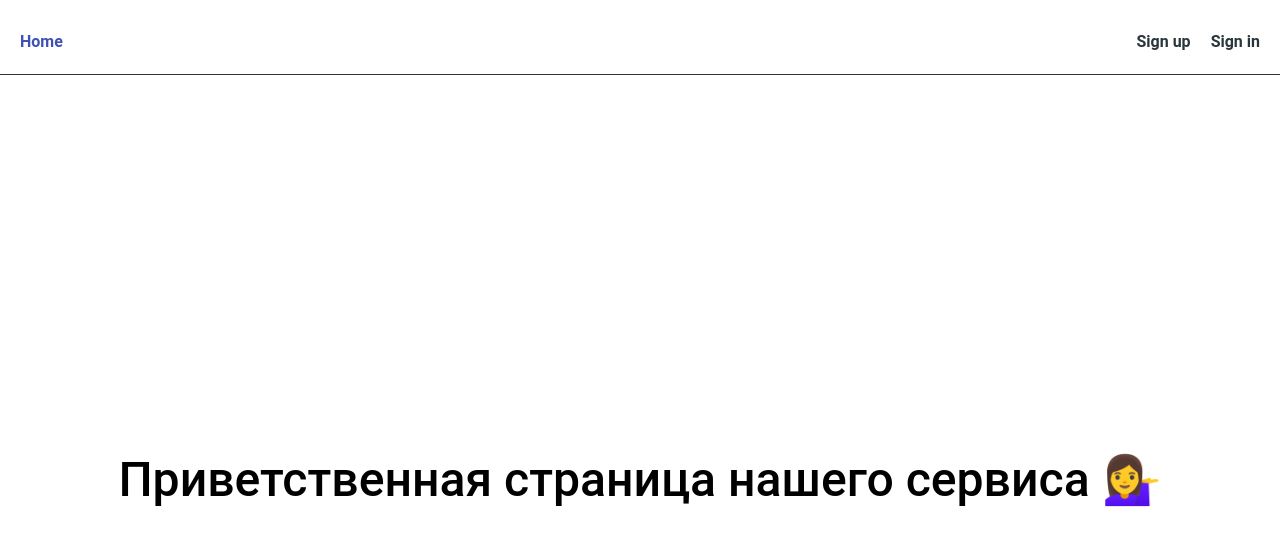
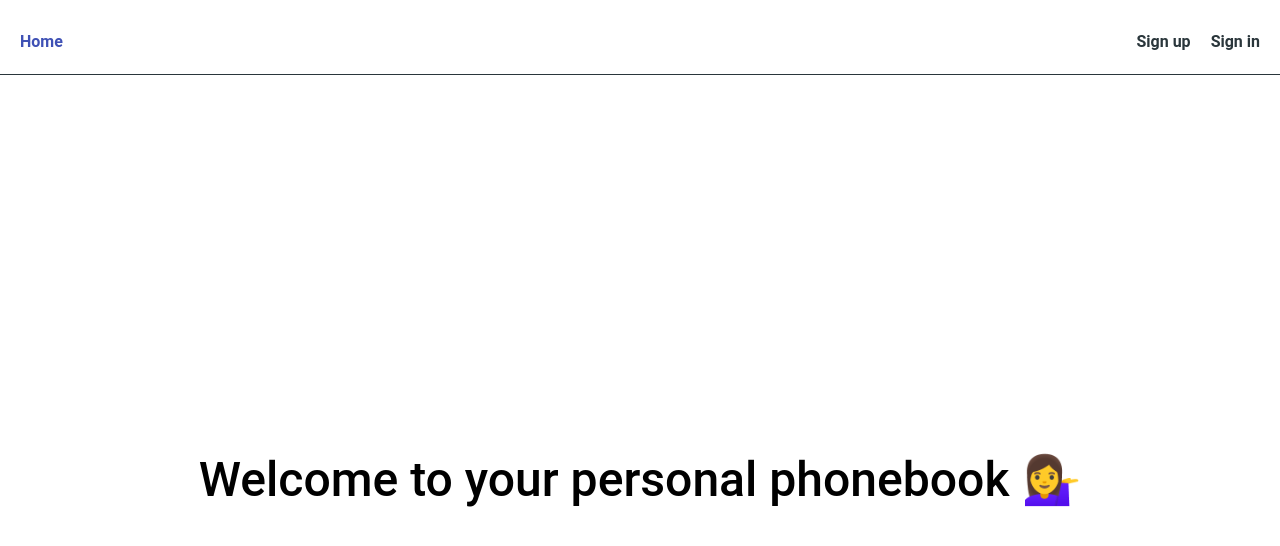
Before and after one commit to andrii-lavrenchuk/goit-react-hw-08-phonebook, a React (Create React App) app: page / in a window 1280 px wide. Shown: the top 546 px of the page. Built offline with nearby package versions, Linux system fonts and the light colour scheme.

Commit message:
Update HomeView.js

```diff
--- a/src/views/HomeView/HomeView.js
+++ b/src/views/HomeView/HomeView.js
@@ -17,7 +17,7 @@ const styles = {
 const HomeView = () => (
   <div style={styles.container}>
     <h1 style={styles.title}>
-      Приветственная страница нашего сервиса{' '}
+      Welcome to your personal phonebook{' '}
       <span role="img" aria-label="Иконка приветствия">
         💁‍♀️
       </span>
```
